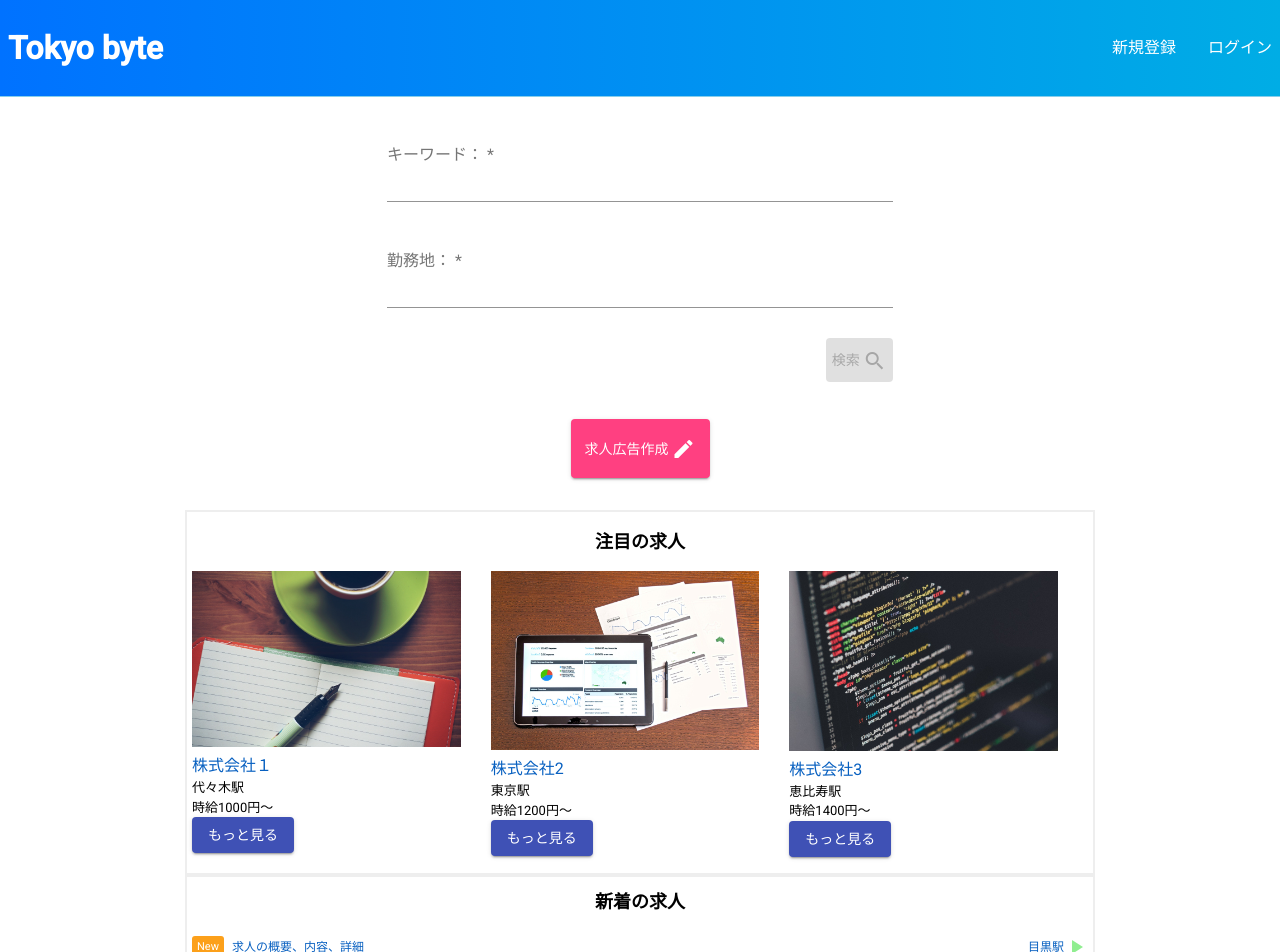
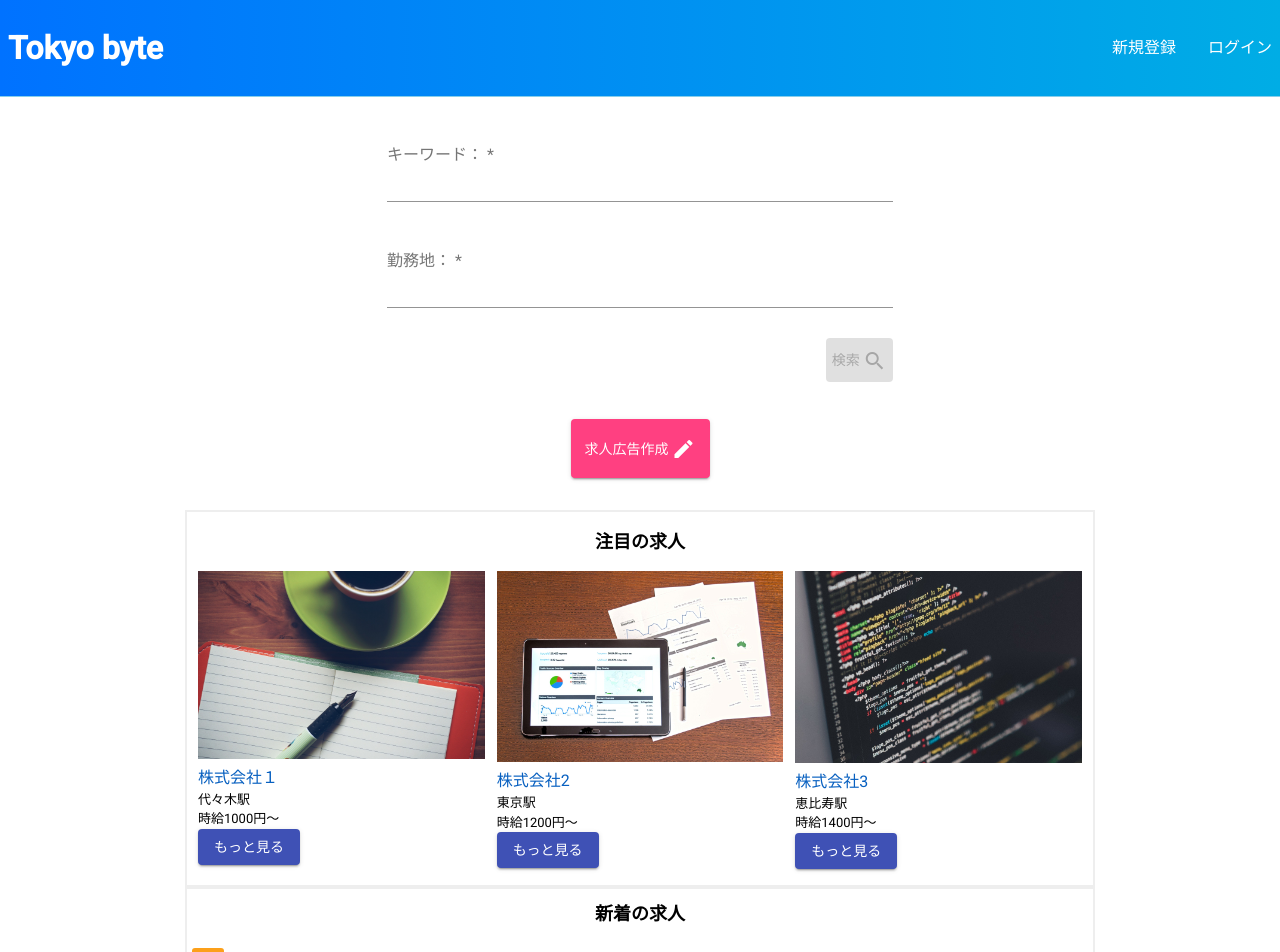
Before and after one commit to cameron-s-dev/angular-jobapp, an Angular app: page /top in a window 1280 px wide. Shown: the top 952 px of the page. Built offline with nearby package versions, Linux system fonts and the light colour scheme.

Commit message:
style(attention): width修正

```diff
--- a/src/app/top/attention/attention.component.html
+++ b/src/app/top/attention/attention.component.html
@@ -2,7 +2,7 @@
   <h2>注目の求人</h2>
     <div class="attention__content">
       <div class="attention__card">
-        <img src="/assets/images/job4.jpg" width="90%" alt="注目求人1">
+        <img src="/assets/images/job4.jpg" width="100%" alt="注目求人1">
         <a href=""><span class="attention__title">株式会社１</span></a>
         <ul>
           <li>代々木駅</li>
@@ -12,7 +12,7 @@
       </div>
 
       <div class="attention__card">
-        <img src="/assets/images/job2.jpg" width="90%" alt="注目求人２">
+        <img src="/assets/images/job2.jpg" width="100%" alt="注目求人２">
           <a href=""><span class="attention__title">株式会社2</span></a>
             <ul>
               <li>東京駅</li>
@@ -22,7 +22,7 @@
       </div>
 
       <div class="attention__card">
-        <img src="/assets/images/job3.jpg" width="90%" alt="注目求人3">
+        <img src="/assets/images/job3.jpg" width="100%" alt="注目求人3">
           <a href=""><span class="attention__title">株式会社3</span></a>
             <ul>
               <li>恵比寿駅</li>
--- a/src/app/top/attention/attention.component.scss
+++ b/src/app/top/attention/attention.component.scss
@@ -16,7 +16,8 @@
       width: 100%;
     }
       &__card {
-        width: 60%;
+        width: 32%;
+        margin: 0 auto;
       }
         &__title {
           display: block;
```
